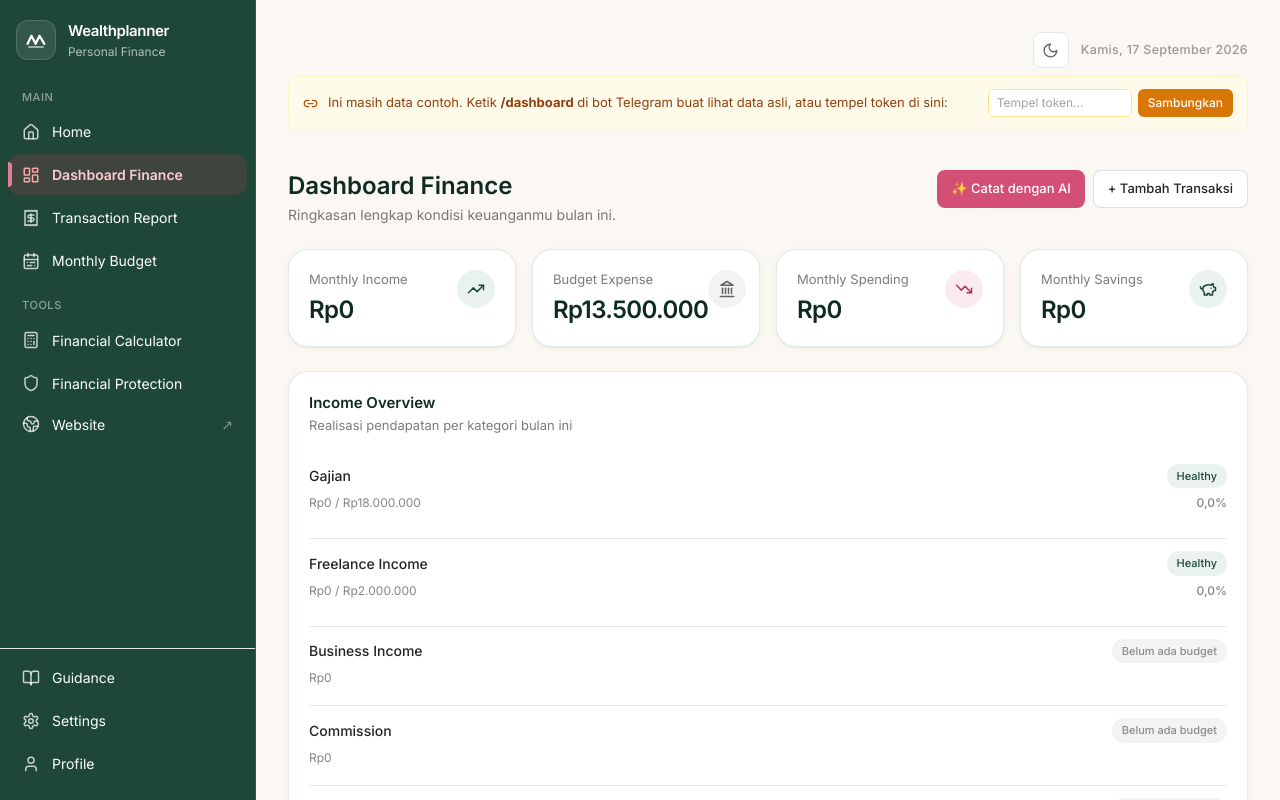
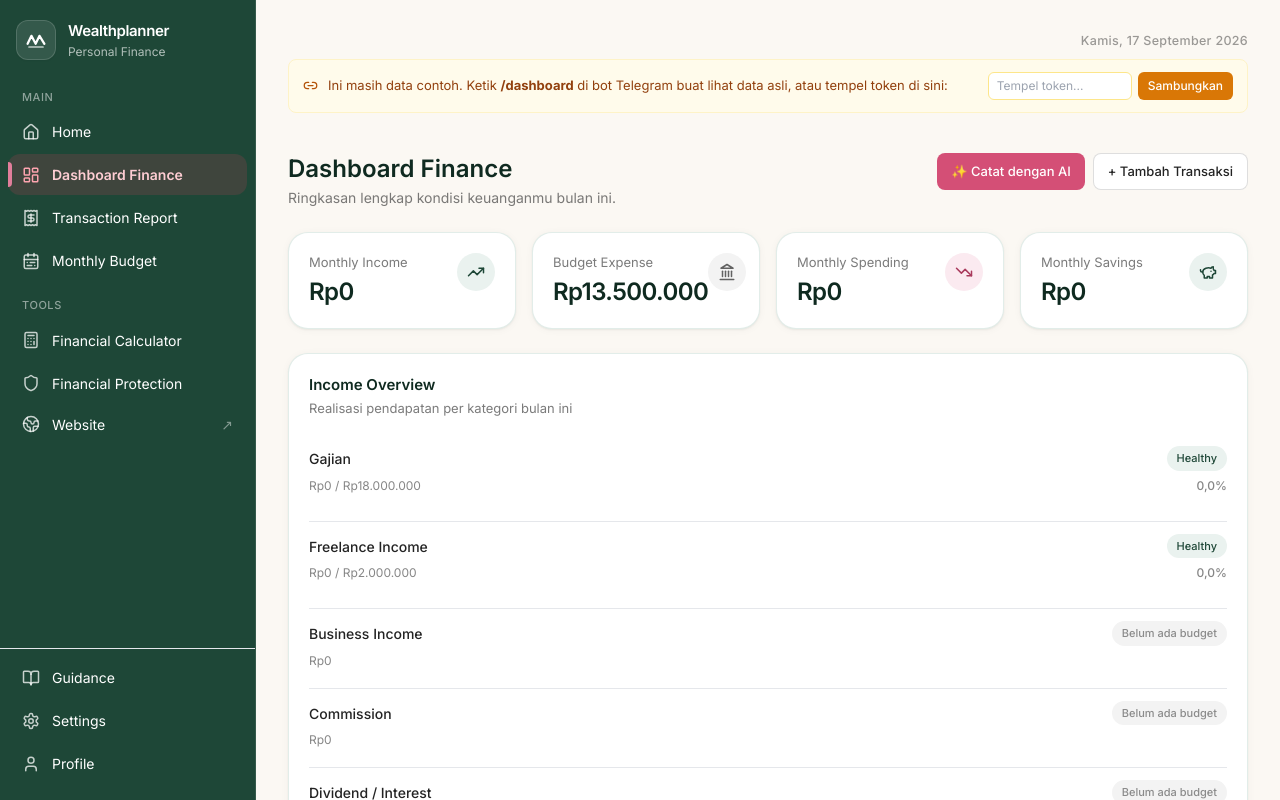
Before and after one commit to jasminework2023/personal-wealthplanner, a React (Vite) app: page /dashboard/finance in a window 1280 px wide. Shown: the top 800 px of the page. Built offline with nearby package versions, Linux system fonts and the light colour scheme; the HTML template or start-up script is replaced by a standard one.

Commit message:
Update AppShell.tsx

```diff
--- a/src/components/AppShell.tsx
+++ b/src/components/AppShell.tsx
@@ -3,7 +3,6 @@ import { Outlet, useLocation } from "react-router-dom";
 import { DesktopSidebar, MobileSidebar } from "./Sidebar";
 import { Topbar } from "./Topbar";
 import { DateHeader } from "./DateHeader";
-import { ThemeToggle } from "./ThemeToggle";
 
 const titles: Record<string, string> = {
   "/": "Home",
@@ -30,8 +29,7 @@ export function AppShell() {
       <div className="flex-1 min-w-0">
         <Topbar title={title} onMenuClick={() => setMobileOpen(true)} />
         <main className="max-w-[1200px] mx-auto px-4 sm:px-6 lg:px-8 py-6 lg:py-8">
-          <div className="hidden lg:flex items-center justify-end gap-3 mb-2">
-            <ThemeToggle />
+          <div className="hidden lg:flex justify-end mb-2">
             <DateHeader />
           </div>
           <Outlet />
```
